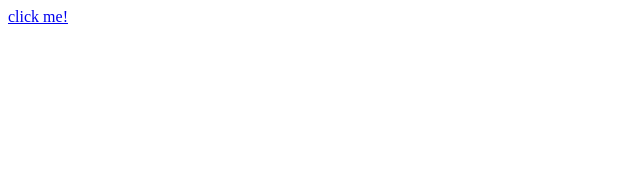
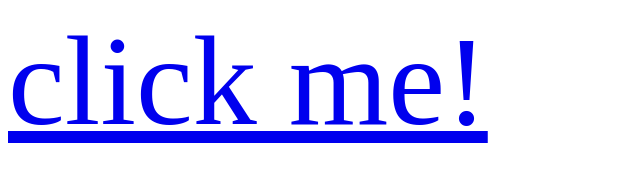
Before and after one commit to smaskell/smaskell.github.io, a plain HTML site: page index.html in a window 1280 px wide. Shown: the whole page, without its empty margins (0-640 px from the left). Drawn offline with Linux system fonts and the light colour scheme.

Commit message:
Increase font size

```diff
--- a/index.html
+++ b/index.html
@@ -1 +1 @@
-<a href="https://t.co/sam">click me!</a>
+<a style="font-size:10vw"  href="https://t.co/sam">click me!</a>
```
